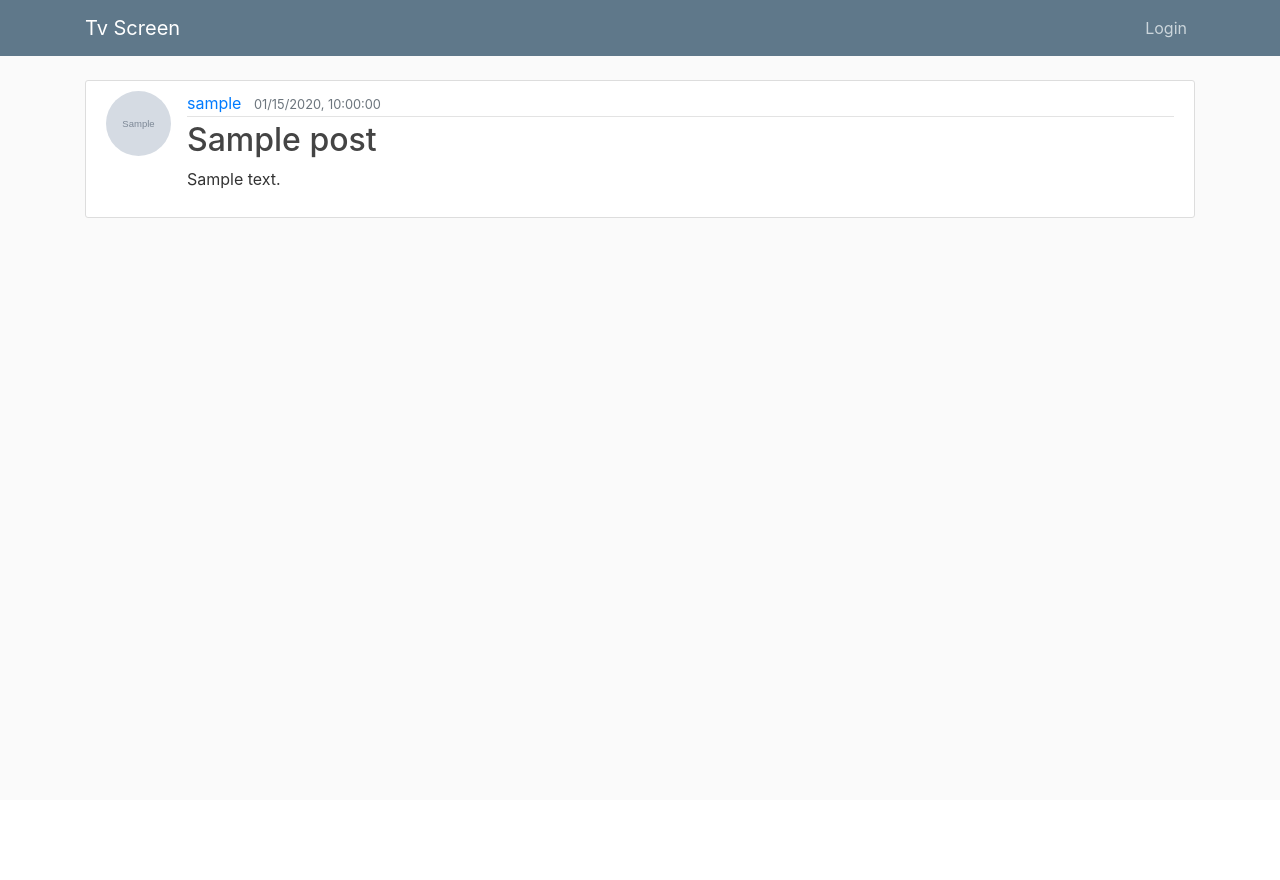
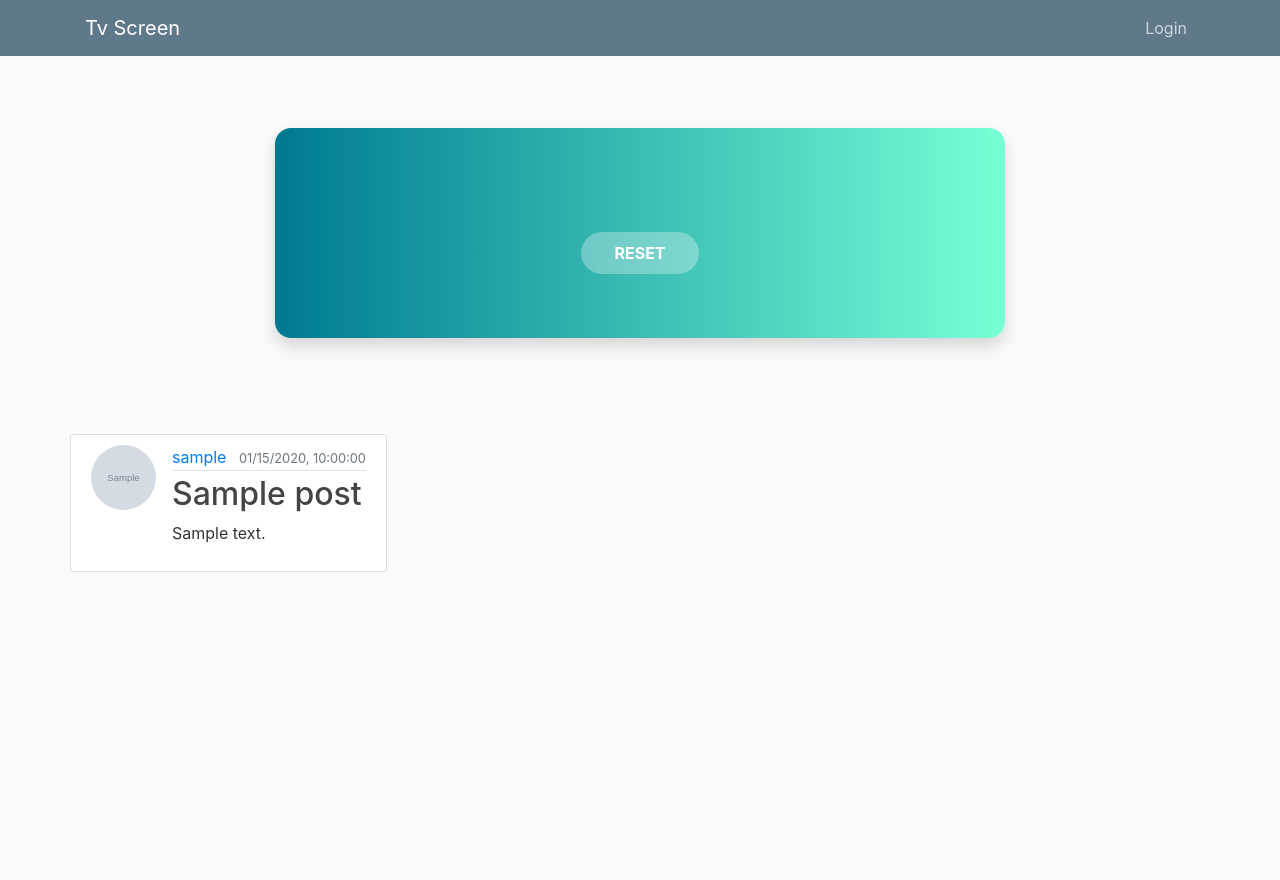
Before and after one commit to celestinrumo/countdownimproved, a Flask app: template demoapp/myapp/templates/home.html in a window 1280 px wide. Before the commit the page ends 218 px from the top, so only its background shows below. Run offline with Flask 2, Linux system fonts and the light colour scheme; the template is opened without the code that fills it: most values are stand-ins (such as "Sample title", 1, 10 or a date in 2020); grey boxes marked "Sample" are stand-in pictures; some libraries are stand-ins or nearby versions.

Commit message:
with countdown working

```diff
--- /dev/null
+++ b/demoapp/myapp/static/countdown.css
@@ -0,0 +1,73 @@
+/*
+*
+* ==================================================
+* UNNECESSARY STYLE - JUST TO MAKE IT LOOKS NICE
+* ==================================================
+*
+*/
+.countdown {
+    text-transform: uppercase;
+    font-weight: bold;
+}
+
+.countdown span {
+    text-shadow: 1px 1px 3px rgba(0, 0, 0, 0.1);
+    font-size: 5rem;
+    margin-left: 0.8rem;
+}
+
+.countdown span:first-of-type {
+    margin-left: 0;
+}
+
+
+.countdown-circles span {
+    width: 100px;
+    height: 100px;
+    border-radius: 50%;
+    background: rgba(255, 255, 255, 0.2);
+    display: flex;
+    align-items: center;
+    justify-content: center;
+    box-shadow: 2px 2px 10px rgba(0, 0, 0, 0.1);
+}
+
+.countdown-circles span:first-of-type {
+    margin-left: 0;
+}
+
+
+/*
+*
+* ==================================================
+* FOR DEMO PURPOSES
+* ==================================================
+*
+*/
+body {
+    min-height: 100vh;
+}
+
+.bg-gradient-4 {
+    background: #007991;
+    background: -webkit-linear-gradient(to right, #007991, #78ffd6);
+    background: linear-gradient(to right, #007991, #78ffd6);
+}
+
+.rounded {
+    border-radius: 1rem !important;
+}
+
+.btn-demo {
+    padding: 0.5rem 2rem !important;
+    border-radius: 30rem !important;
+    background: rgba(255, 255, 255, 0.3);
+    color: #fff;
+    text-transform: uppercase;
+    font-weight: bold !important;
+}
+
+.btn-demo:hover, .btn-demo:focus {
+    color: #fff;
+    background: rgba(255, 255, 255, 0.5);
+}
--- /dev/null
+++ b/demoapp/myapp/static/main.js
@@ -0,0 +1,25 @@
+$(function () {
+
+    /* =========================================
+        COUNTDOWN 4
+     ========================================= */
+    function get300dayFromNow() {
+        return new Date(new Date().valueOf() + 300 * 24 * 60 * 60 * 1000);
+    }
+
+    $('#clock-c').countdown(get300dayFromNow(), function(event) {
+      var $this = $(this).html(event.strftime(''
+        + '<span class="h1 font-weight-bold">%D</span> Day%!d'
+        + '<span class="h1 font-weight-bold">%H</span> Hr'
+        + '<span class="h1 font-weight-bold">%M</span> Min'
+        + '<span class="h1 font-weight-bold">%S</span> Sec'));
+    });
+
+    /* =========================================
+        CALL TO ACTIONS FOR COUNTDOWN 4
+     ========================================= */
+    $('#btn-resume').click(function() {
+        $('#clock-c').countdown('resume');
+    });
+
+});
--- a/demoapp/myapp/templates/home.html
+++ b/demoapp/myapp/templates/home.html
@@ -1,8 +1,28 @@
 {% extends "layout.html" %}
 
+<div class="container py-5">
+    <!-- For demo purpose-->
+
+{% block content %}
+        <div class="py-5">
+        <div class="row">
+            <div class="col-lg-8 mx-auto">
+                <!-- Countdown 4-->
+                <div class="rounded bg-gradient-4 text-white shadow p-5 text-center mb-5">
+                    <div id="clock-c" class="countdown py-4"></div>
+                    <!-- Call to actions -->
+                    <ul class="list-inline">
+                        <li class="list-inline-item pt-2">
+                            <button id="btn-reset" type="button" class="btn btn-demo"><i class="glyphicon glyphicon-repeat"></i>Reset</button>
+                        </li>
+                    </ul>
+                </div>
+            </div>
+        </div>
+    </div>
+</div>
 
 
-{% block content %}
   {% for post in posts %}
   <article class="media content-section">
   <img class="rounded-circle article-img" src="{{ url_for('static', filename='profile_pics/' + post.author.image_file) }}">
--- a/demoapp/myapp/templates/layout.html
+++ b/demoapp/myapp/templates/layout.html
@@ -8,6 +8,7 @@
   <!-- Bootstrap CSS -->
   <link rel="stylesheet" href="https://stackpath.bootstrapcdn.com/bootstrap/4.3.1/css/bootstrap.min.css" integrity="sha384-ggOyR0iXCbMQv3Xipma34MD+dH/1fQ784/j6cY/iJTQUOhcWr7x9JvoRxT2MZw1T" crossorigin="anonymous">
   <link rel="stylesheet" type="text/css" href="{{url_for('static', filename='main.css') }}">
+  <link rel="stylesheet" type="text/css" href="{{url_for('static', filename='countdown.css') }}">
     {% if title  %}
         <title> Flask Blog - {{ title }} </title>
         {% else %}
@@ -73,8 +74,12 @@
   </main>
   <!-- Optional JavaScript -->
    <!-- jQuery first, then Popper.js, then Bootstrap JS -->
+
+</body>
+
    <script src="https://code.jquery.com/jquery-3.3.1.slim.min.js" integrity="sha384-q8i/X+965DzO0rT7abK41JStQIAqVgRVzpbzo5smXKp4YfRvH+8abtTE1Pi6jizo" crossorigin="anonymous"></script>
    <script src="https://cdnjs.cloudflare.com/ajax/libs/popper.js/1.14.7/umd/popper.min.js" integrity="sha384-UO2eT0CpHqdSJQ6hJty5KVphtPhzWj9WO1clHTMGa3JDZwrnQq4sF86dIHNDz0W1" crossorigin="anonymous"></script>
    <script src="https://stackpath.bootstrapcdn.com/bootstrap/4.3.1/js/bootstrap.min.js" integrity="sha384-JjSmVgyd0p3pXB1rRibZUAYoIIy6OrQ6VrjIEaFf/nJGzIxFDsf4x0xIM+B07jRM" crossorigin="anonymous"></script>
-</body>
+  <script src="https://cdnjs.cloudflare.com/ajax/libs/jquery.countdown/2.1.0/jquery.countdown.min.js"></script>
+    <script type="text/javascript" src="../static/main.js"></script>
 </html>
```
